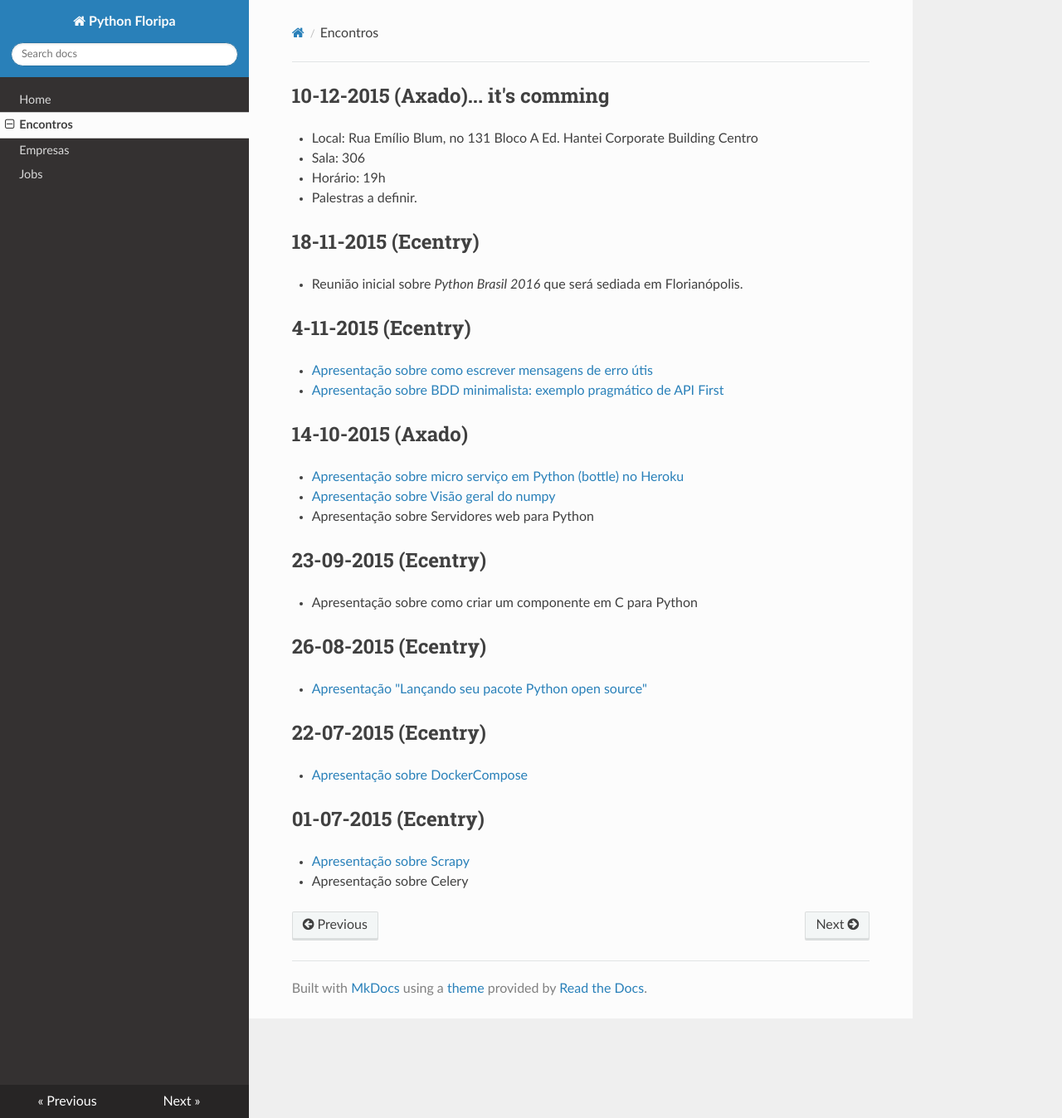
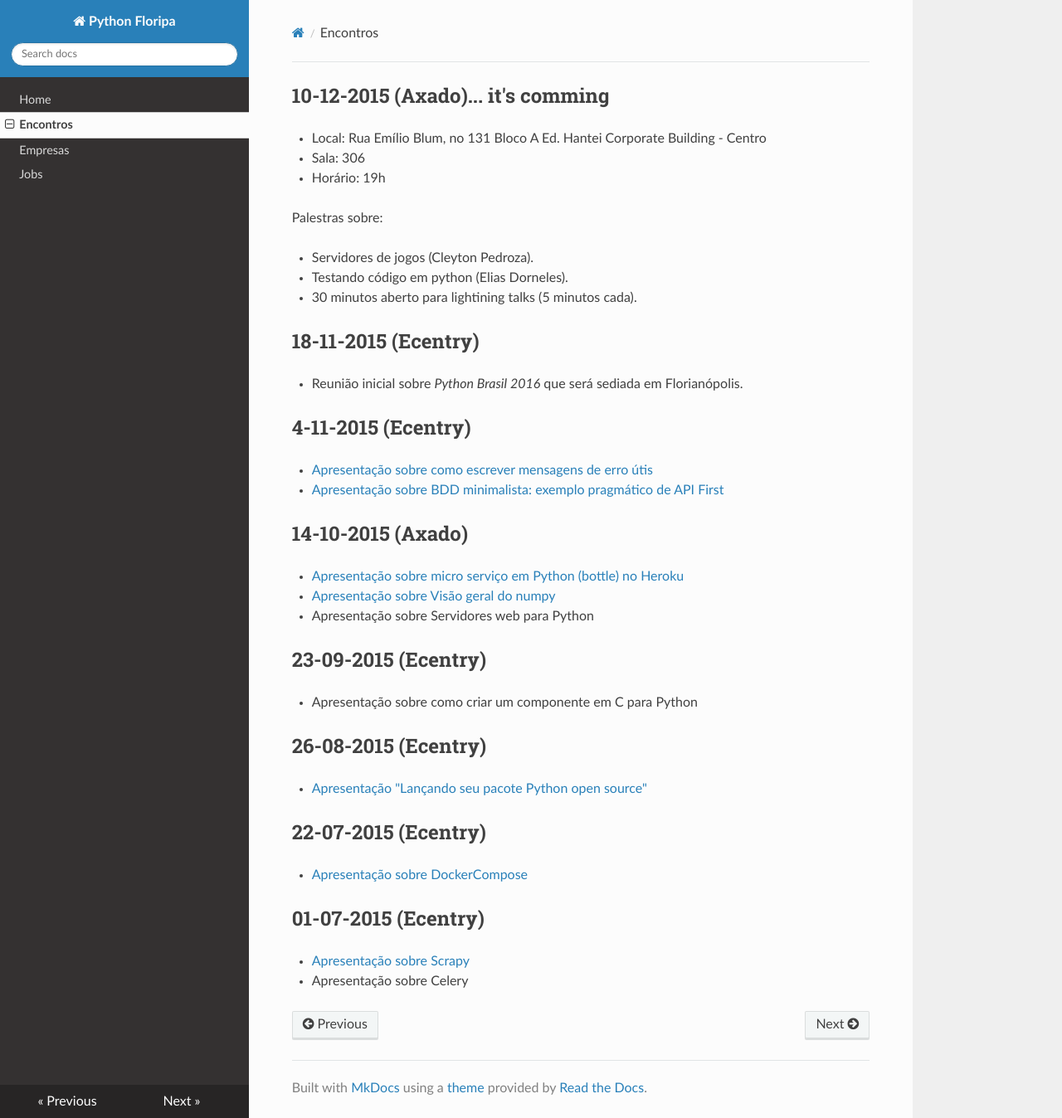
Before and after one commit to PythonFloripa/pythonfloripa.github.io, an MkDocs documentation site: the page built from docs/encontros.md, in a window 1280 px wide and 1348 px high. Shown: the whole window at 83% size. Built offline with MkDocs 1.6.1, drawn with Linux system fonts in a browser that asks for light colours; nearby versions of some CDN libraries; old or Windows-style settings are respelled for this version of MkDocs.

Commit message:
alter next event

```diff
--- a/docs/encontros.md
+++ b/docs/encontros.md
@@ -1,8 +1,13 @@
 ## 10-12-2015 (Axado)... it's comming
-* Local: Rua Emílio Blum, no 131 Bloco A Ed. Hantei Corporate Building Centro
+* Local: Rua Emílio Blum, no 131 Bloco A Ed. Hantei Corporate Building - Centro
 * Sala: 306
 * Horário: 19h
-* Palestras a definir.
+
+Palestras sobre:
+
+- Servidores de jogos (Cleyton Pedroza).
+- Testando código em python (Elias Dorneles).
+- 30 minutos aberto para lightining talks (5 minutos cada).
 
 ## 18-11-2015 (Ecentry)
 * Reunião inicial sobre *Python Brasil 2016* que será sediada em Florianópolis.
```
